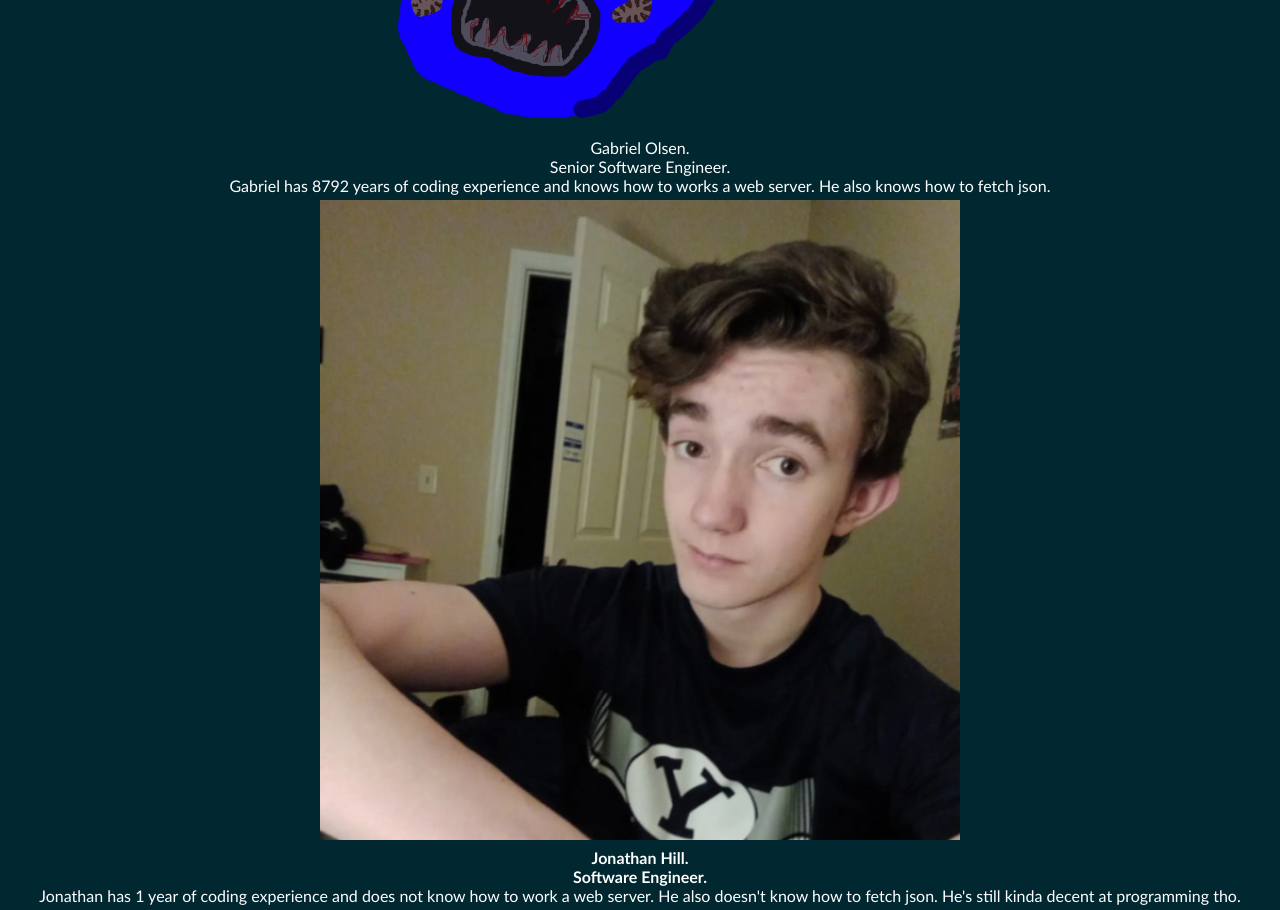
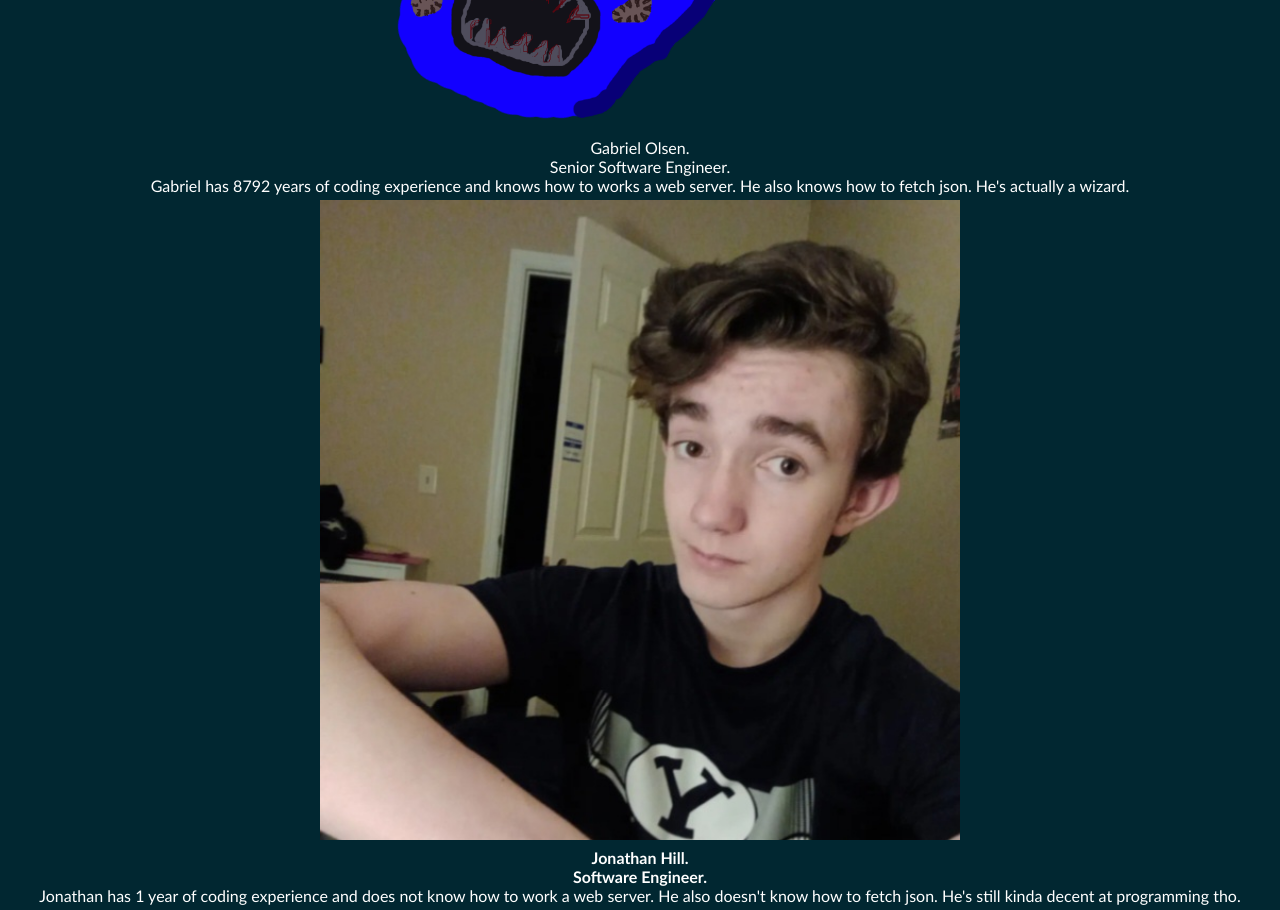
Before and after one commit to Stamp7788/FSY-Number-Game, a plain HTML site: page devPage.html in a window 1280 px wide. Shown: the part 1400-2310 px from the top of the page. Drawn offline with Linux system fonts and the light colour scheme.

Commit message:
Wizard Commit. Added Wizardly statement.

```diff
--- a/devPage.html
+++ b/devPage.html
@@ -40,6 +40,7 @@
             Senior Software Engineer.<br></b>
             Gabriel has 8792 years of coding experience and knows how to works a web server.
             He also knows how to fetch json.
+            He's actually a wizard.
             <!--
             Gabriel is a wild man. He lives in the woods and hits passerbys with a big stick.
             Sometimes I go into the woods to see how he's doing. He's usually making gh commits named "pulled," among other things.
```
